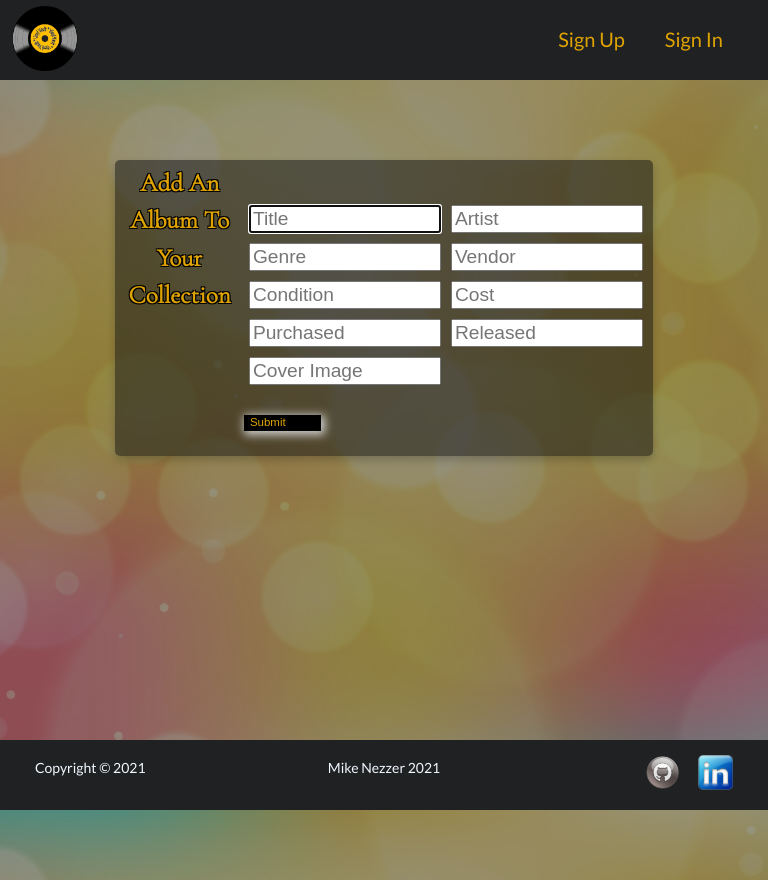
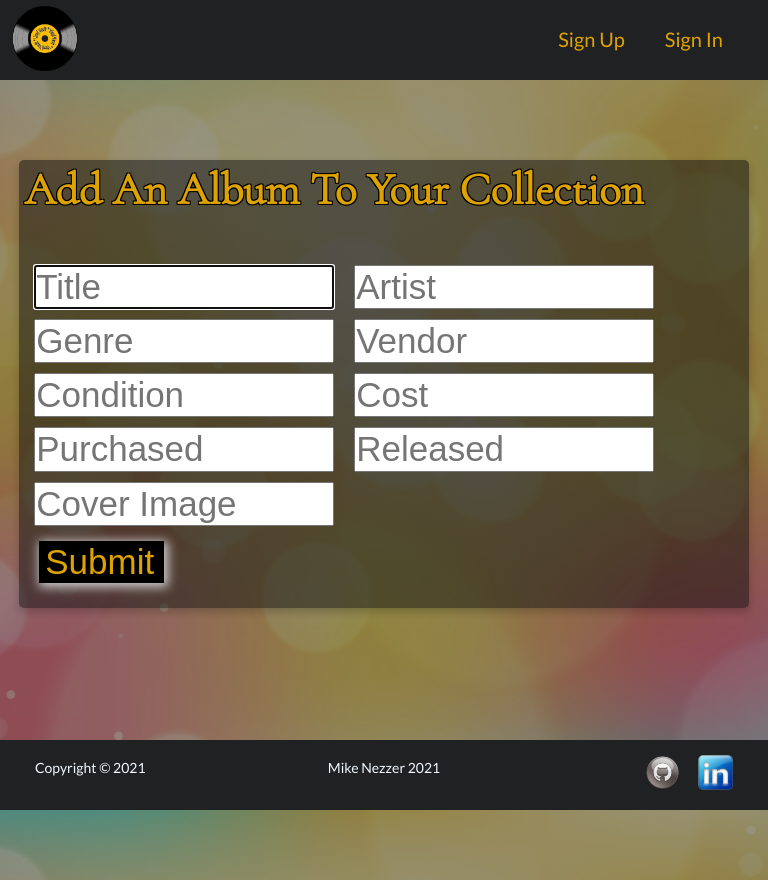
Before and after one commit to mnezz1131/Vinyl-Vault, a React (Create React App) app in the folder client/: page /add-album in a window 768 px wide. Built offline with nearby package versions, Linux system fonts and the light colour scheme; no server answers; a web font is replaced by a local one.

Commit message:
edit create media query now  done

```diff
--- a/client/src/screens/AlbumCreate/AlbumCreate.css
+++ b/client/src/screens/AlbumCreate/AlbumCreate.css
@@ -80,7 +80,9 @@
 
 
 
-@media only screen and (max-width: 480px) {
+@media only screen
+  and (min-device-width: 375px)
+  and (max-device-width: 667px)  {
 
   .create-album-container {
     flex-direction: column;
@@ -129,7 +131,7 @@
   display: flex;
   font-size: 25px;
   font-family: Arial, Helvetica, sans-serif;
-  width: 95px;
+  width: 100px;
   margin-top: 10px;
   margin-left: 20px;
 
@@ -137,3 +139,38 @@
 }
 
 }
+/* $$$$$$$$$$$$$$$$$$$$$$$$$$$$$$$$$$$$$$$$$$$$$$$$$$$$$$$$$$$$$$$$$$$$$$$$$$$$$$$$ */
+@media only screen
+  and (min-device-width: 768px)
+  and (max-device-width: 1024px)
+  and (-webkit-min-device-pixel-ratio: 1) {
+    .create-album-container {
+      flex-direction: column;
+      margin-top: 80px;
+      width: 95%;
+      justify-content: center;
+      align-items: center;
+    }
+    .album-create-title {
+      width: 100%;
+      font-size: 45px;
+      line-height: 1.1;
+
+    }
+    .album-create-inputbox {
+      font-size:35px;
+      margin: 5px;
+  width: 300px;
+      margin-left: 15px;
+      padding:0px;
+    }
+    .ablum-create-submit-button {
+
+      width: 125px;
+      margin-top: 10px;
+      margin-left: 20px;
+      font-size: 35px;
+
+    }
+
+}
```
